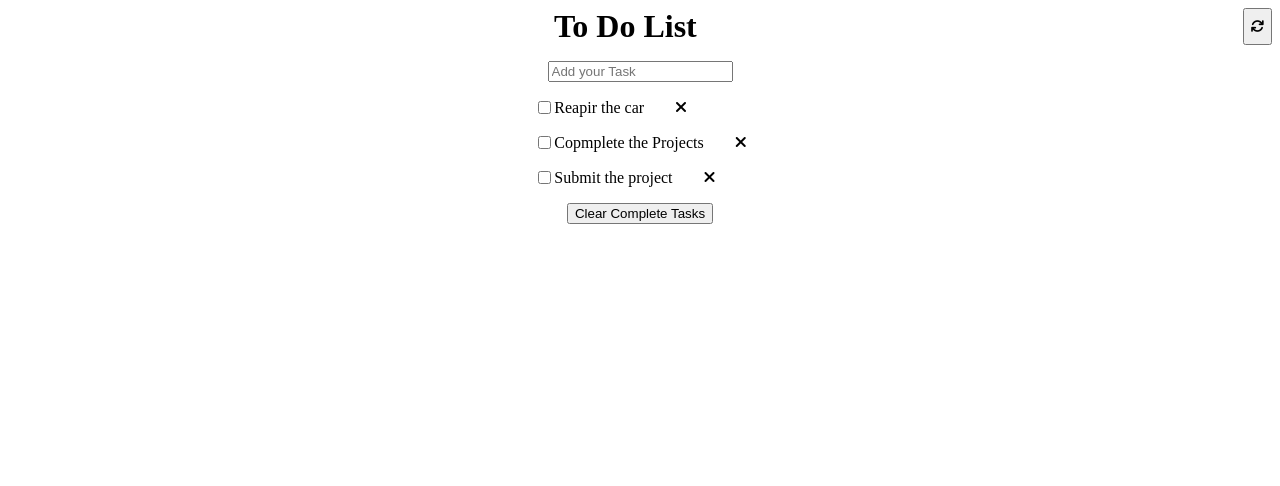
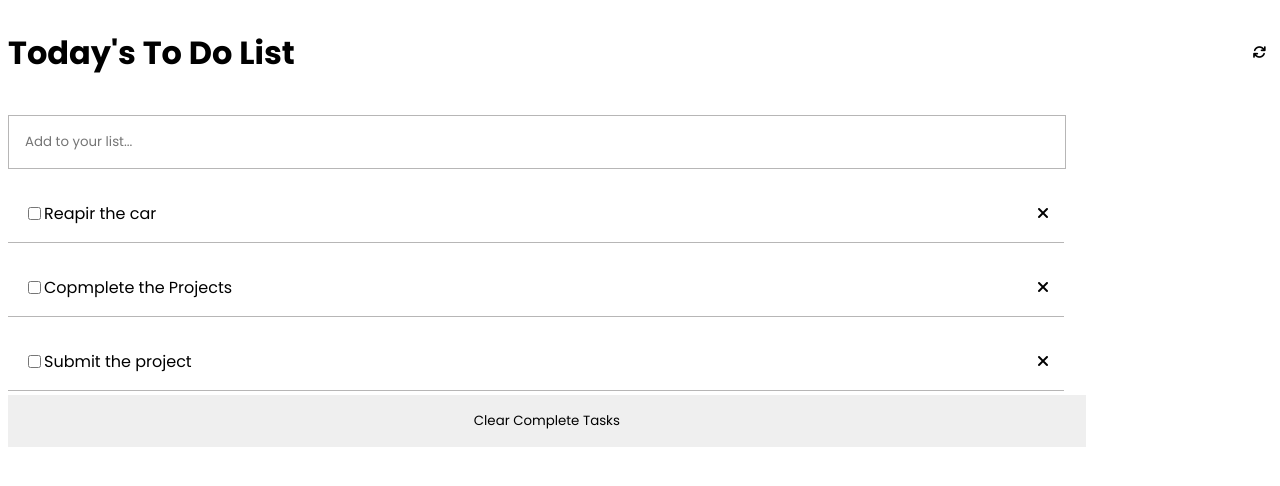
Before and after one commit to yash244466666/To-Do-List, a website built with webpack: page src/index.html in a window 1280 px wide. Built offline with nearby package versions, Linux system fonts and the light colour scheme.

Commit message:
Add and Update as instructed

```diff
--- a/src/index.html
+++ b/src/index.html
@@ -10,7 +10,7 @@
 </head>
 <body>
     <div id="heading">
-        <h1>To Do List</h1>
+        <h1>Today's To Do List</h1>
         <button class="reset-list">
             <i class="fa-solid fa-arrows-rotate"></i>
         </button>
@@ -18,7 +18,7 @@
 
     <div class="todo-list">
         <div class="list-head">
-            <input type="text" placeholder="Add your Task">
+            <input class="task-input" type="text" placeholder="Add to your list...">
         </div>
 
         <div id="task"></div>
--- a/src/index.js
+++ b/src/index.js
@@ -31,7 +31,7 @@ const displayTasks = () => {
         <input type='checkbox' name='${task}'>
         <label for=task>${task.description}</label>
         <div class="item-dlt-btn">
-        <i class="fa-solid fa-xmark"></i>
+        <i class="fa-solid fa-xmark do-cross"></i>
       </div>
         <br>
       </div>
--- a/src/style.css
+++ b/src/style.css
@@ -1,19 +1,27 @@
+@import url('https://fonts.googleapis.com/css2?family=Inter:wght@100;200;300;400;500;600;700;800;900&family=Poppins:ital,wght@0,100;0,200;0,300;0,400;0,500;0,600;0,700;0,800;0,900;1,100;1,200;1,300;1,400;1,500;1,600;1,700;1,800;1,900&display=swap');
+
+* {
+  font-family: 'Poppins', sans-serif;
+}
+
 #heading {
   display: flex;
-}
-
-#heading h1 {
-  text-align: center;
-
-  /* display: inline; */
-  margin: 0 auto;
+  justify-content: space-between;
+  align-items: center;
 }
 
 .todo-list {
   display: flex;
   flex-direction: column;
-  align-items: center;
+
+  /* align-items: center; */
   margin-top: 1rem;
+}
+
+.task-input {
+  width: 80vw;
+  border: 1px solid #b7b6b6;
+  padding: 1rem;
 }
 
 .do-items {
@@ -22,8 +30,27 @@
   /* justify-content: center; */
   align-items: center;
   margin: 1rem 0 1rem 0;
+  border-bottom: 1px solid #b7b6b6;
+  width: 80vw;
+  padding: 1rem;
 }
 
 .item-dlt-btn {
-  margin: 0 0 0 2rem;
+  margin: 0 0 0 auto;
 }
+
+.clear-complete-btn {
+  width: 84.2vw;
+}
+
+.clear-complete-btn button {
+  width: 100%;
+  padding: 1rem 0;
+  border: none;
+  margin: -2rem 0 0 0;
+}
+
+.reset-list {
+  border: none;
+  background-color: transparent;
+}
```
Also changed, not shown: README.md.
